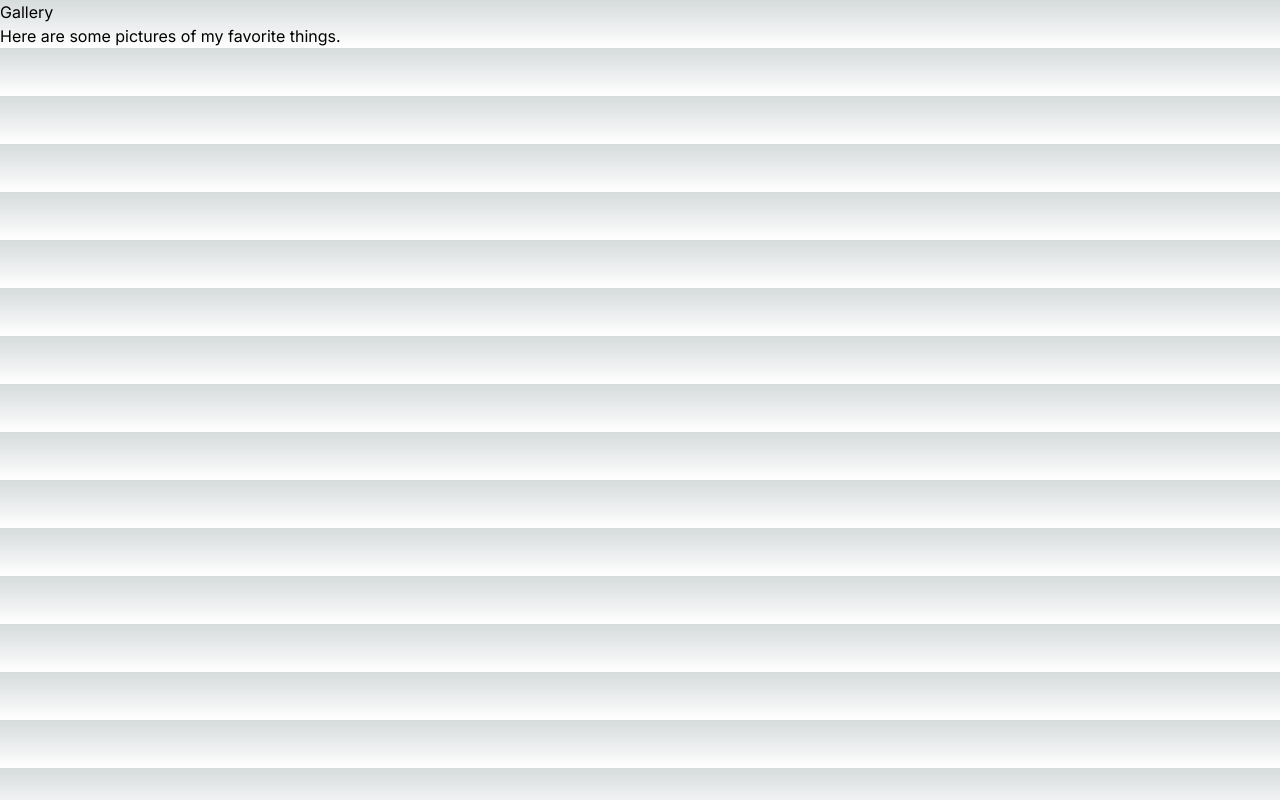
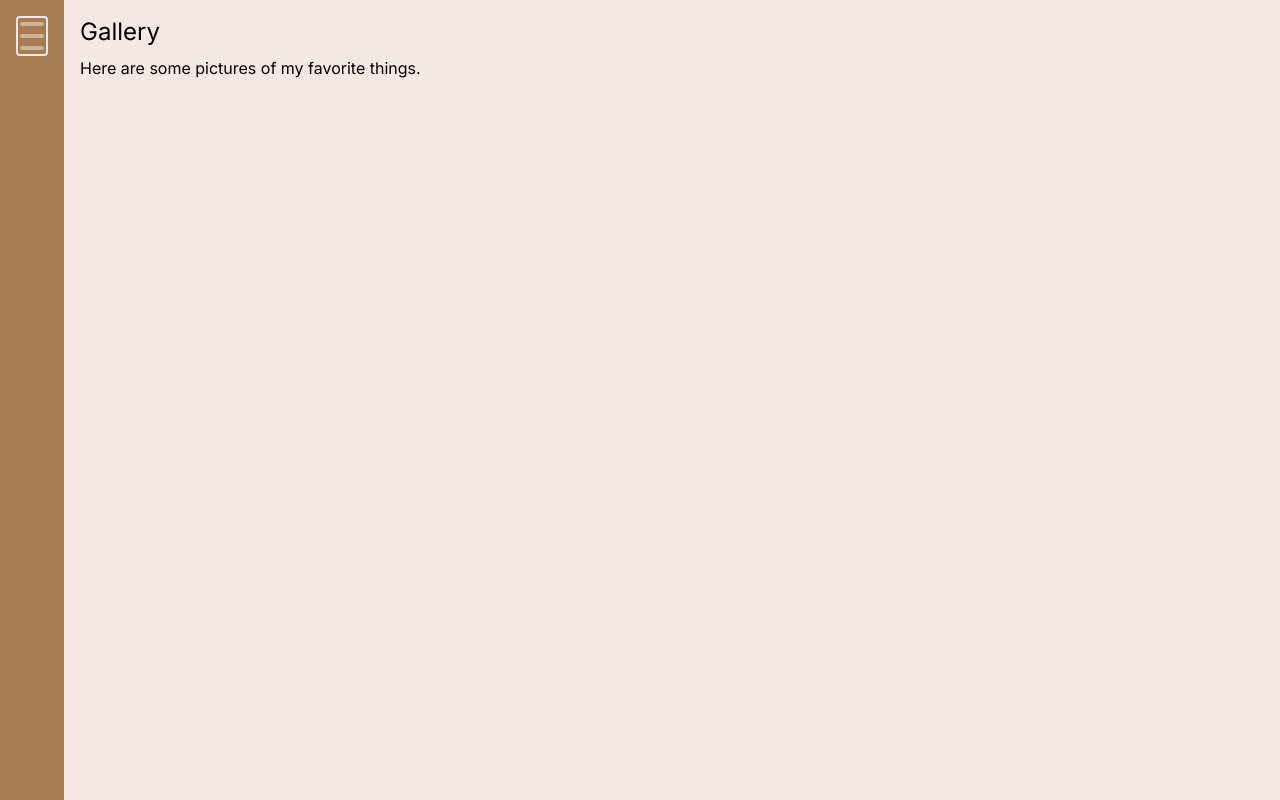
Before and after one commit to pixe-art/pix-e-web, a Next.js app: page /publicGallery in a window 1280 px wide. Built offline with nearby package versions, Linux system fonts and the light colour scheme.

Commit message:
Worked on public gallery styling, planning how to fix array rendering

```diff
--- a/src/app/publicGallery/galleryView.jsx
+++ b/src/app/publicGallery/galleryView.jsx
@@ -1,8 +1,51 @@
+import { useState } from 'react';
+import Link  from 'next/link';
+
 export default function GalleryView() {
+    const [isMenuOpen, setMenuOpen] = useState(false);
+    const genericHamburgerLine = `h-1 w-6 my-1 rounded-full bg-cream transition ease transform duration-300`;
+
     return (
-        <div>
-            <h1>Gallery</h1>
-            <p>Here are some pictures of my favorite things.</p>
+        <div className="min-h-screen bg-cream flex text-black">
+            <div
+                className={`transition-all duration-300 ${isMenuOpen ? 'w-64' : 'w-16'} bg-brown text-white p-4 flex flex-col`}
+                onMouseLeave={() => setMenuOpen(false)}
+            >
+                <div className="flex items-center mb-4">
+                <button
+                    className="flex flex-col h-10 w-12 border-2 border-cream rounded justify-center items-center group"
+                    onMouseEnter={() => setMenuOpen(true)}
+                    onClick={() => setMenuOpen(!isMenuOpen)}
+                >
+                    <div
+                        className={`${genericHamburgerLine} ${
+                            isMenuOpen
+                                ? "rotate-45 translate-y-3 opacity-50 group-hover:opacity-100"
+                                : "opacity-50 group-hover:opacity-100"
+                        }`}
+                    />
+                    <div className={`${genericHamburgerLine} ${isMenuOpen ? "opacity-0" : "opacity-50 group-hover:opacity-100"}`} />
+                    <div
+                        className={`${genericHamburgerLine} ${
+                            isMenuOpen
+                                ? "-rotate-45 -translate-y-3 opacity-50 group-hover:opacity-100"
+                                : "opacity-50 group-hover:opacity-100"
+                        }`}
+                    />
+                </button>
+                    {isMenuOpen && <h1 className="text-2xl ml-4">Menu</h1>}
+                </div>
+                {isMenuOpen && (
+                    <>
+                        {/* Add menu items here */}
+                        <Link href="/privateGallery" className="text-white no-underline hover:underline">My Gallery</Link>
+                    </>
+                )}
+            </div>
+            <div className="flex-grow p-4">
+                <h1 className="text-2xl mb-2">Gallery</h1>
+                <p>Here are some pictures of my favorite things.</p>
+            </div>
         </div>
     );
 }
--- a/tailwind.config.js
+++ b/tailwind.config.js
@@ -7,6 +7,10 @@ module.exports = {
   ],
   theme: {
     extend: {
+      colors: {
+        cream: '#f2e9e4', // replace with your preferred cream color
+        brown: '#a67c52'  // replace with your preferred brown color
+      },
       backgroundImage: {
         "gradient-radial": "radial-gradient(var(--tw-gradient-stops))",
         "gradient-conic":
```
